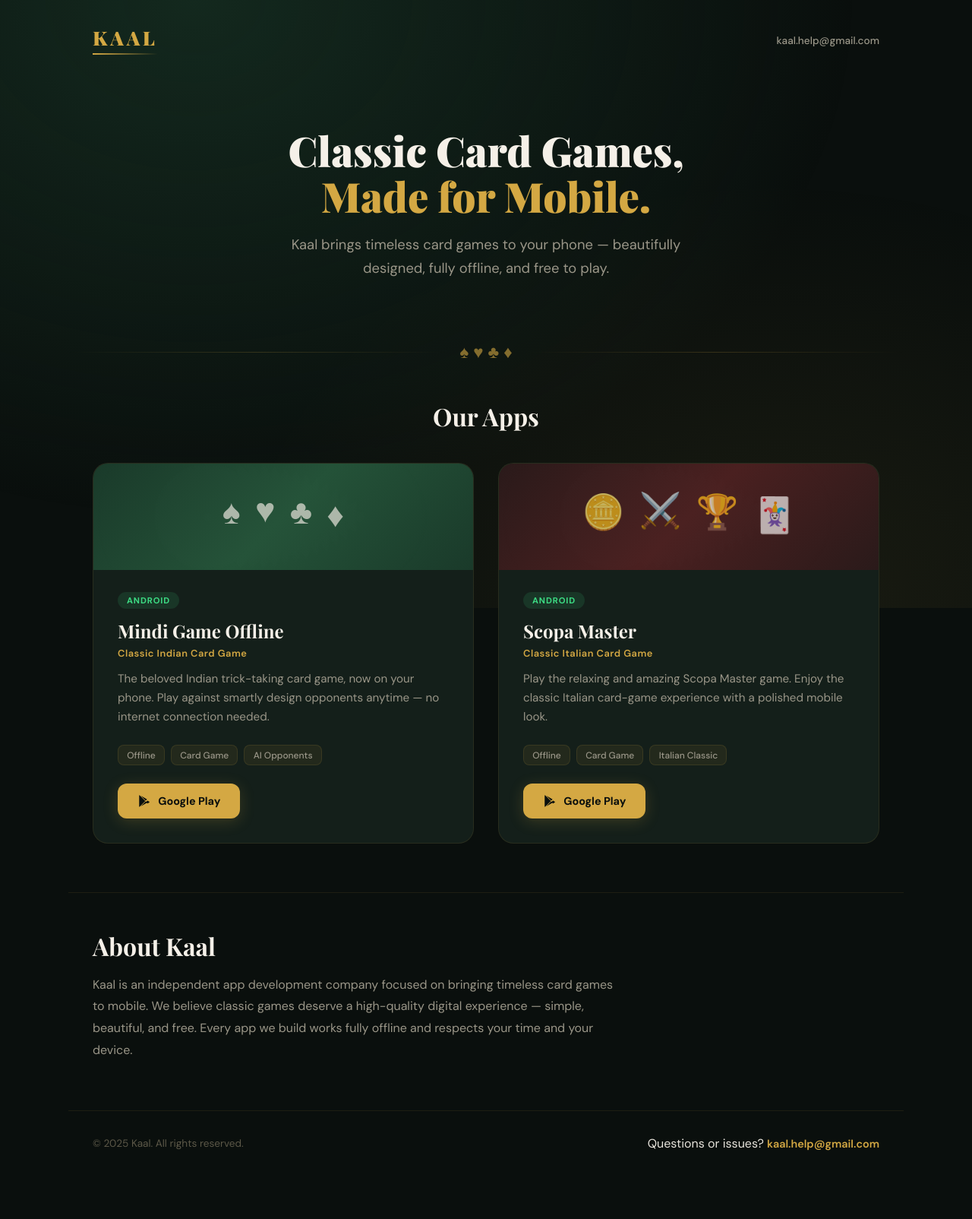
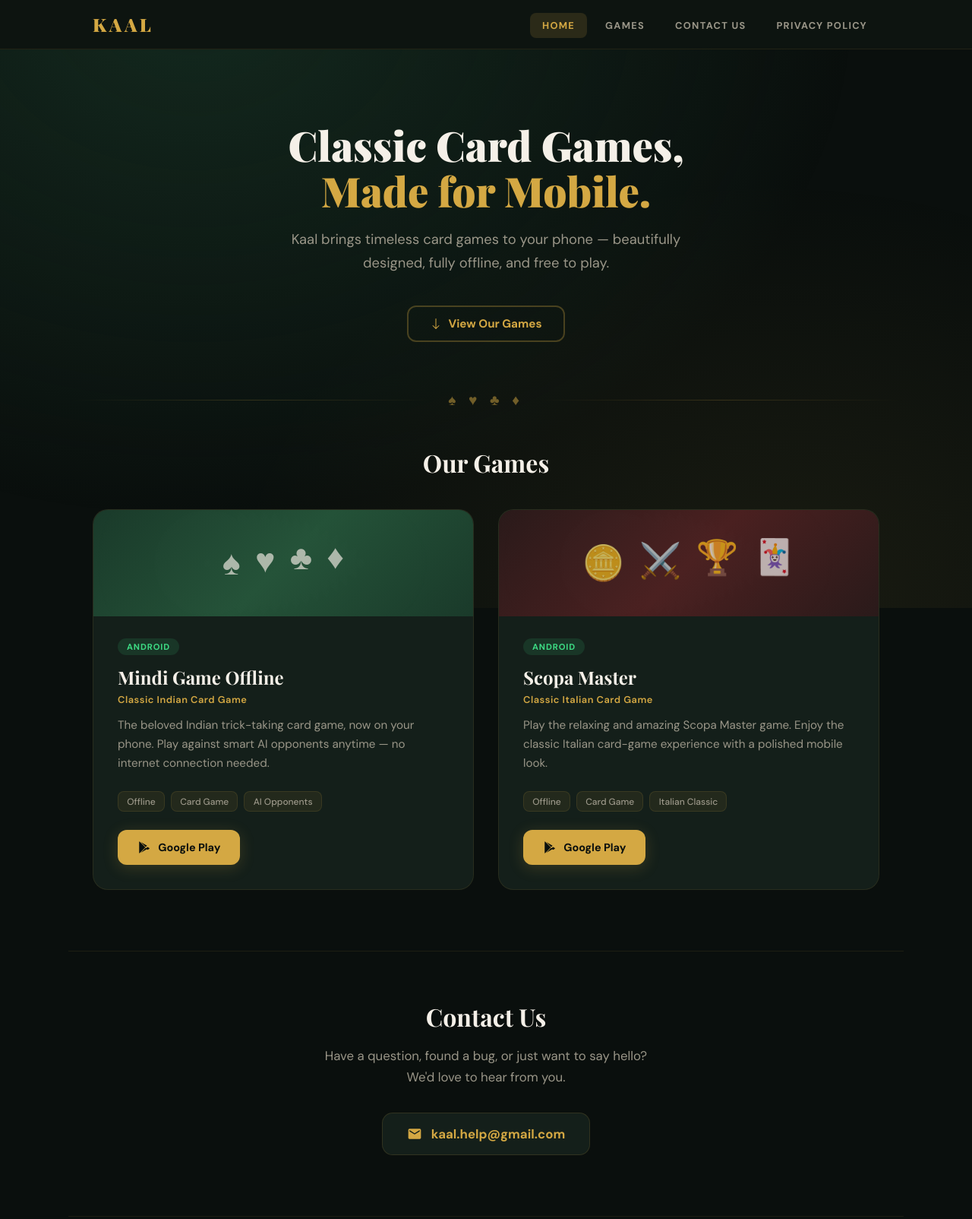
Before and after one commit to dharmik6kathrotiya/app, a plain HTML site: page index.html in a window 1280 px wide. Shown: the top 1604 px of the page at 76% size. Before the commit the page ends 1547 px from the top, so only its background shows below. Drawn offline with nearby package versions, Linux system fonts and the light colour scheme.

Commit message:
Update index.html
header added

```diff
--- a/index.html
+++ b/index.html
@@ -13,15 +13,18 @@
         :root {
             --bg-deep: #0a0f0d;
             --bg-card: #141f1a;
-            --bg-card-hover: #1a2922;
             --felt-green: #1a3a2a;
             --accent-gold: #d4a843;
             --accent-gold-light: #f0d078;
+            --accent-gold-dim: rgba(212, 168, 67, 0.15);
             --text-primary: #e8e4dc;
             --text-muted: #9a9688;
             --text-dim: #5c5848;
             --card-white: #f5f0e8;
+            --nav-bg: #0d1410;
         }
+
+        html { scroll-behavior: smooth; }
 
         body {
             font-family: 'DM Sans', sans-serif;
@@ -44,49 +47,85 @@
 
         .page { position: relative; z-index: 1; }
 
-        /* --- Header --- */
-        header {
-            padding: 2rem 2rem 1rem;
+        /* ===== NAVBAR ===== */
+        nav {
+            position: sticky;
+            top: 0;
+            z-index: 100;
+            background: var(--nav-bg);
+            border-bottom: 1px solid rgba(212, 168, 67, 0.1);
+            backdrop-filter: blur(12px);
+            -webkit-backdrop-filter: blur(12px);
+        }
+
+        .nav-inner {
+            max-width: 1100px;
+            margin: 0 auto;
+            padding: 0 2rem;
             display: flex;
             align-items: center;
             justify-content: space-between;
-            max-width: 1100px;
-            margin: 0 auto;
+            height: 64px;
         }
 
-        .logo-text {
+        .nav-logo {
             font-family: 'Playfair Display', serif;
             font-weight: 900;
-            font-size: 1.6rem;
+            font-size: 1.5rem;
             letter-spacing: 0.15em;
             color: var(--accent-gold);
             text-transform: uppercase;
+            text-decoration: none;
         }
 
-        .logo-text::after {
-            content: '';
-            display: block;
-            width: 100%;
-            height: 2px;
-            background: linear-gradient(90deg, var(--accent-gold), transparent);
-            margin-top: 4px;
+        .nav-links {
+            display: flex;
+            align-items: center;
+            gap: 0.5rem;
+            list-style: none;
         }
 
-        .header-contact a {
+        .nav-links a {
             color: var(--text-muted);
             text-decoration: none;
-            font-size: 0.85rem;
-            font-weight: 500;
-            transition: color 0.3s;
+            font-size: 0.8rem;
+            font-weight: 700;
+            text-transform: uppercase;
+            letter-spacing: 0.1em;
+            padding: 0.5rem 1rem;
+            border-radius: 8px;
+            transition: all 0.3s ease;
         }
 
-        .header-contact a:hover { color: var(--accent-gold); }
+        .nav-links a:hover,
+        .nav-links a.active {
+            color: var(--accent-gold);
+            background: var(--accent-gold-dim);
+        }
 
-        /* --- Hero --- */
+        .nav-toggle {
+            display: none;
+            background: none;
+            border: none;
+            cursor: pointer;
+            padding: 0.5rem;
+        }
+
+        .nav-toggle span {
+            display: block;
+            width: 22px;
+            height: 2px;
+            background: var(--accent-gold);
+            margin: 5px 0;
+            border-radius: 2px;
+            transition: all 0.3s ease;
+        }
+
+        /* ===== HERO ===== */
         .hero {
             max-width: 1100px;
             margin: 0 auto;
-            padding: 5rem 2rem 2rem;
+            padding: 6rem 2rem 3rem;
             text-align: center;
         }
 
@@ -106,16 +145,37 @@
             font-size: 1.15rem;
             line-height: 1.7;
             max-width: 580px;
-            margin: 0 auto;
+            margin: 0 auto 2.5rem;
         }
 
-        /* --- Decorative Divider --- */
+        .hero-cta {
+            display: inline-flex;
+            align-items: center;
+            gap: 0.5rem;
+            color: var(--accent-gold);
+            font-weight: 700;
+            font-size: 0.95rem;
+            text-decoration: none;
+            padding: 0.75rem 1.8rem;
+            border: 2px solid rgba(212, 168, 67, 0.3);
+            border-radius: 12px;
+            transition: all 0.3s ease;
+        }
+
+        .hero-cta:hover {
+            background: var(--accent-gold-dim);
+            border-color: var(--accent-gold);
+        }
+
+        .hero-cta svg { width: 16px; height: 16px; fill: currentColor; }
+
+        /* ===== DIVIDER ===== */
         .divider {
             display: flex;
             align-items: center;
             justify-content: center;
             gap: 1rem;
-            padding: 3rem 0;
+            padding: 1rem 0 3rem;
             max-width: 1100px;
             margin: 0 auto;
         }
@@ -130,15 +190,16 @@
 
         .divider-icon {
             color: var(--accent-gold);
-            font-size: 1.4rem;
-            opacity: 0.6;
+            font-size: 1.2rem;
+            opacity: 0.5;
+            letter-spacing: 0.3em;
         }
 
-        /* --- Apps Section --- */
+        /* ===== APPS SECTION ===== */
         .apps-section {
             max-width: 1100px;
             margin: 0 auto;
-            padding: 0 2rem 4rem;
+            padding: 0 2rem 5rem;
         }
 
         .section-label {
@@ -149,13 +210,13 @@
             margin-bottom: 2.5rem;
         }
 
-        /* --- App Card Grid --- */
         .apps-grid {
             display: grid;
             grid-template-columns: repeat(auto-fit, minmax(340px, 1fr));
             gap: 2rem;
         }
 
+        /* ===== APP CARD ===== */
         .app-card {
             background: var(--bg-card);
             border: 1px solid rgba(212, 168, 67, 0.1);
@@ -172,7 +233,6 @@
             box-shadow: 0 16px 48px rgba(0, 0, 0, 0.4);
         }
 
-        /* Card top — visual band with suit icons */
         .app-card-visual {
             height: 140px;
             display: flex;
@@ -193,7 +253,6 @@
                 radial-gradient(circle at 70% 50%, rgba(255,255,255,0.05), transparent 50%);
         }
 
-        /* Per-app theme colors */
         .app-card[data-theme="mindi"] .app-card-visual {
             background: linear-gradient(135deg, #1a3a2a 0%, #245238 50%, #1a3a2a 100%);
         }
@@ -202,7 +261,6 @@
             background: linear-gradient(135deg, #2a1a1a 0%, #4a2020 50%, #2a1a1a 100%);
         }
 
-        /* Default for future apps */
         .app-card[data-theme="default"] .app-card-visual {
             background: linear-gradient(135deg, #1a1a2e 0%, #2a2a4a 50%, #1a1a2e 100%);
         }
@@ -225,7 +283,6 @@
             50% { transform: translateY(-8px); }
         }
 
-        /* Card body */
         .app-card-body {
             padding: 1.8rem 2rem 2rem;
             flex: 1;
@@ -243,9 +300,6 @@
             letter-spacing: 0.08em;
             margin-bottom: 0.8rem;
             width: fit-content;
-        }
-
-        .badge-android {
             background: rgba(61, 220, 132, 0.12);
             color: #3ddc84;
         }
@@ -315,7 +369,59 @@
 
         .play-btn svg { width: 18px; height: 18px; }
 
-        /* --- About --- */
+        /* ===== CONTACT ===== */
+        .contact {
+            max-width: 1100px;
+            margin: 0 auto;
+            padding: 4rem 2rem 5rem;
+            border-top: 1px solid rgba(212, 168, 67, 0.1);
+            text-align: center;
+        }
+
+        .contact h2 {
+            font-family: 'Playfair Display', serif;
+            font-size: 2rem;
+            color: var(--card-white);
+            margin-bottom: 1rem;
+        }
+
+        .contact p {
+            color: var(--text-muted);
+            font-size: 1.05rem;
+            line-height: 1.7;
+            margin-bottom: 2rem;
+        }
+
+        .contact-email {
+            display: inline-flex;
+            align-items: center;
+            gap: 0.75rem;
+            background: var(--bg-card);
+            border: 1px solid rgba(212, 168, 67, 0.15);
+            padding: 1rem 2rem;
+            border-radius: 14px;
+            text-decoration: none;
+            transition: all 0.3s ease;
+        }
+
+        .contact-email:hover {
+            border-color: var(--accent-gold);
+            background: rgba(212, 168, 67, 0.05);
+        }
+
+        .contact-email svg {
+            width: 20px;
+            height: 20px;
+            fill: var(--accent-gold);
+        }
+
+        .contact-email span {
+            color: var(--accent-gold);
+            font-weight: 700;
+            font-size: 1.05rem;
+        }
+
+        /* ===== ABOUT ===== */
         .about {
             max-width: 1100px;
             margin: 0 auto;
@@ -337,7 +443,7 @@
             max-width: 700px;
         }
 
-        /* --- Footer --- */
+        /* ===== FOOTER ===== */
         footer {
             max-width: 1100px;
             margin: 0 auto;
@@ -352,17 +458,22 @@
 
         .footer-left { color: var(--text-dim); font-size: 0.85rem; }
 
-        .footer-contact a {
-            color: var(--accent-gold);
+        .footer-links {
+            display: flex;
+            gap: 1.5rem;
+        }
+
+        .footer-links a {
+            color: var(--text-dim);
             text-decoration: none;
-            font-size: 0.9rem;
-            font-weight: 600;
+            font-size: 0.8rem;
+            font-weight: 500;
             transition: color 0.3s;
         }
 
-        .footer-contact a:hover { color: var(--accent-gold-light); }
+        .footer-links a:hover { color: var(--accent-gold); }
 
-        /* --- Animations --- */
+        /* ===== ANIMATIONS ===== */
         @keyframes fadeUp {
             from { opacity: 0; transform: translateY(30px); }
             to { opacity: 1; transform: translateY(0); }
@@ -371,66 +482,98 @@
         .hero { animation: fadeUp 0.7s ease forwards; }
         .app-card:nth-child(1) { animation: fadeUp 0.6s 0.3s ease both; }
         .app-card:nth-child(2) { animation: fadeUp 0.6s 0.45s ease both; }
-        /* Future cards auto-animate — add nth-child(3), (4), etc. */
 
-        /* --- Responsive --- */
+        /* ===== RESPONSIVE ===== */
         @media (max-width: 768px) {
-            .hero { padding: 3rem 1.5rem 1.5rem; }
+            .nav-links {
+                display: none;
+                position: absolute;
+                top: 64px;
+                left: 0;
+                right: 0;
+                background: var(--nav-bg);
+                border-bottom: 1px solid rgba(212, 168, 67, 0.1);
+                flex-direction: column;
+                padding: 1rem 2rem 1.5rem;
+                gap: 0.25rem;
+            }
+
+            .nav-links.open { display: flex; }
+
+            .nav-links a {
+                padding: 0.75rem 1rem;
+                width: 100%;
+            }
+
+            .nav-toggle { display: block; }
+
+            .hero { padding: 4rem 1.5rem 2rem; }
             .hero h1 { font-size: 2.2rem; }
             .apps-section { padding: 0 1.5rem 3rem; }
             .apps-grid { grid-template-columns: 1fr; }
-            header { padding: 1.5rem; }
         }
     </style>
 </head>
 <body>
 <div class="page">
 
-    <!-- Header -->
-    <header>
-        <div class="logo-text">Kaal</div>
-        <div class="header-contact">
-            <a href="mailto:kaal.help@gmail.com">kaal.help@gmail.com</a>
+    <!-- Navbar -->
+    <nav>
+        <div class="nav-inner">
+            <a href="#home" class="nav-logo">Kaal</a>
+            <ul class="nav-links" id="navLinks">
+                <li><a href="#home" class="active">Home</a></li>
+                <li><a href="#games">Games</a></li>
+                <li><a href="#contact">Contact Us</a></li>
+                <li><a href="https://sites.google.com/view/cardgamemindikaal/home" target="_blank">Privacy Policy</a></li>
+            </ul>
+            <button class="nav-toggle" id="navToggle" aria-label="Toggle menu">
+                <span></span>
+                <span></span>
+                <span></span>
+            </button>
         </div>
-    </header>
+    </nav>
 
     <!-- Hero -->
-    <section class="hero">
+    <section class="hero" id="home">
         <h1>Classic Card Games,<br><span>Made for Mobile.</span></h1>
         <p>Kaal brings timeless card games to your phone — beautifully designed, fully offline, and free to play.</p>
+        <a href="#games" class="hero-cta">
+            <svg viewBox="0 0 16 16"><path d="M8 1a.5.5 0 0 1 .5.5v11.793l3.146-3.147a.5.5 0 0 1 .708.708l-4 4a.5.5 0 0 1-.708 0l-4-4a.5.5 0 0 1 .708-.708L7.5 13.293V1.5A.5.5 0 0 1 8 1z"/></svg>
+            View Our Games
+        </a>
     </section>
 
-    <div class="divider"><span class="divider-icon">♠ ♥ ♣ ♦</span></div>
+    <div class="divider"><span class="divider-icon">&#9824; &#9829; &#9827; &#9830;</span></div>
 
-    <!-- Apps Section -->
-    <section class="apps-section">
-        <h2 class="section-label">Our Apps</h2>
+    <!-- Games Section -->
+    <section class="apps-section" id="games">
+        <h2 class="section-label">Our Games</h2>
         <div class="apps-grid">
 
             <!--
-            ======================================================
-              APP CARD TEMPLATE — copy this block to add a new app
-            ======================================================
-              1. Copy everything between the APP CARD START/END comments
-              2. Change data-theme to a new color name (or "default")
-              3. Add a matching CSS rule for the new theme if desired
-              4. Update the suits, title, origin, description, tags, link
-            ======================================================
+            =====================================================
+              TO ADD A NEW APP:
+              1. Copy everything between APP CARD START and END
+              2. Change data-theme (or use "default")
+              3. Update suits, title, origin, description, tags, link
+            =====================================================
             -->
 
             <!-- APP CARD START — Mindi -->
             <div class="app-card" data-theme="mindi">
                 <div class="app-card-visual">
-                    <span class="floating-suit">♠</span>
-                    <span class="floating-suit">♥</span>
-                    <span class="floating-suit">♣</span>
-                    <span class="floating-suit">♦</span>
+                    <span class="floating-suit">&#9824;</span>
+                    <span class="floating-suit">&#9829;</span>
+                    <span class="floating-suit">&#9827;</span>
+                    <span class="floating-suit">&#9830;</span>
                 </div>
                 <div class="app-card-body">
-                    <span class="app-card-badge badge-android">Android</span>
+                    <span class="app-card-badge">Android</span>
                     <h3>Mindi Game Offline</h3>
                     <div class="app-card-origin">Classic Indian Card Game</div>
-                    <p>The beloved Indian trick-taking card game, now on your phone. Play against smartly design opponents anytime — no internet connection needed.</p>
+                    <p>The beloved Indian trick-taking card game, now on your phone. Play against smart AI opponents anytime — no internet connection needed.</p>
                     <div class="app-tags">
                         <span class="app-tag">Offline</span>
                         <span class="app-tag">Card Game</span>
@@ -447,13 +590,13 @@
             <!-- APP CARD START — Scopa -->
             <div class="app-card" data-theme="scopa">
                 <div class="app-card-visual">
-                    <span class="floating-suit">🪙</span>
-                    <span class="floating-suit">⚔️</span>
-                    <span class="floating-suit">🏆</span>
-                    <span class="floating-suit">🃏</span>
+                    <span class="floating-suit">&#129689;</span>
+                    <span class="floating-suit">&#9876;&#65039;</span>
+                    <span class="floating-suit">&#127942;</span>
+                    <span class="floating-suit">&#127183;</span>
                 </div>
                 <div class="app-card-body">
-                    <span class="app-card-badge badge-android">Android</span>
+                    <span class="app-card-badge">Android</span>
                     <h3>Scopa Master</h3>
                     <div class="app-card-origin">Classic Italian Card Game</div>
                     <p>Play the relaxing and amazing Scopa Master game. Enjoy the classic Italian card-game experience with a polished mobile look.</p>
@@ -473,6 +616,16 @@
         </div>
     </section>
 
+    <!-- Contact -->
+    <section class="contact" id="contact">
+        <h2>Contact Us</h2>
+        <p>Have a question, found a bug, or just want to say hello?<br>We'd love to hear from you.</p>
+        <a href="mailto:kaal.help@gmail.com" class="contact-email">
+            <svg viewBox="0 0 24 24"><path d="M20 4H4c-1.1 0-2 .9-2 2v12c0 1.1.9 2 2 2h16c1.1 0 2-.9 2-2V6c0-1.1-.9-2-2-2zm0 4l-8 5-8-5V6l8 5 8-5v2z"/></svg>
+            <span>kaal.help@gmail.com</span>
+        </a>
+    </section>
+
     <!-- About -->
     <section class="about">
         <h2>About Kaal</h2>
@@ -486,11 +639,46 @@
     <!-- Footer -->
     <footer>
         <div class="footer-left">&copy; 2025 Kaal. All rights reserved.</div>
-        <div class="footer-contact">
-            Questions or issues? <a href="mailto:kaal.help@gmail.com">kaal.help@gmail.com</a>
+        <div class="footer-links">
+            <a href="#home">Home</a>
+            <a href="#games">Games</a>
+            <a href="#contact">Contact</a>
+            <a href="https://sites.google.com/view/cardgamemindikaal/home" target="_blank">Privacy Policy</a>
         </div>
     </footer>
 
 </div>
+
+<script>
+    // Mobile menu toggle
+    const toggle = document.getElementById('navToggle');
+    const links = document.getElementById('navLinks');
+    toggle.addEventListener('click', function() { links.classList.toggle('open'); });
+
+    // Close menu on link click (mobile)
+    var allLinks = links.querySelectorAll('a');
+    for (var i = 0; i < allLinks.length; i++) {
+        allLinks[i].addEventListener('click', function() { links.classList.remove('open'); });
+    }
+
+    // Active nav link on scroll
+    var sections = document.querySelectorAll('section[id]');
+    var navAnchors = document.querySelectorAll('.nav-links a[href^="#"]');
+
+    window.addEventListener('scroll', function() {
+        var current = '';
+        for (var j = 0; j < sections.length; j++) {
+            if (window.scrollY >= sections[j].offsetTop - 100) {
+                current = sections[j].getAttribute('id');
+            }
+        }
+        for (var k = 0; k < navAnchors.length; k++) {
+            navAnchors[k].classList.remove('active');
+            if (navAnchors[k].getAttribute('href') === '#' + current) {
+                navAnchors[k].classList.add('active');
+            }
+        }
+    });
+</script>
 </body>
 </html>
```
